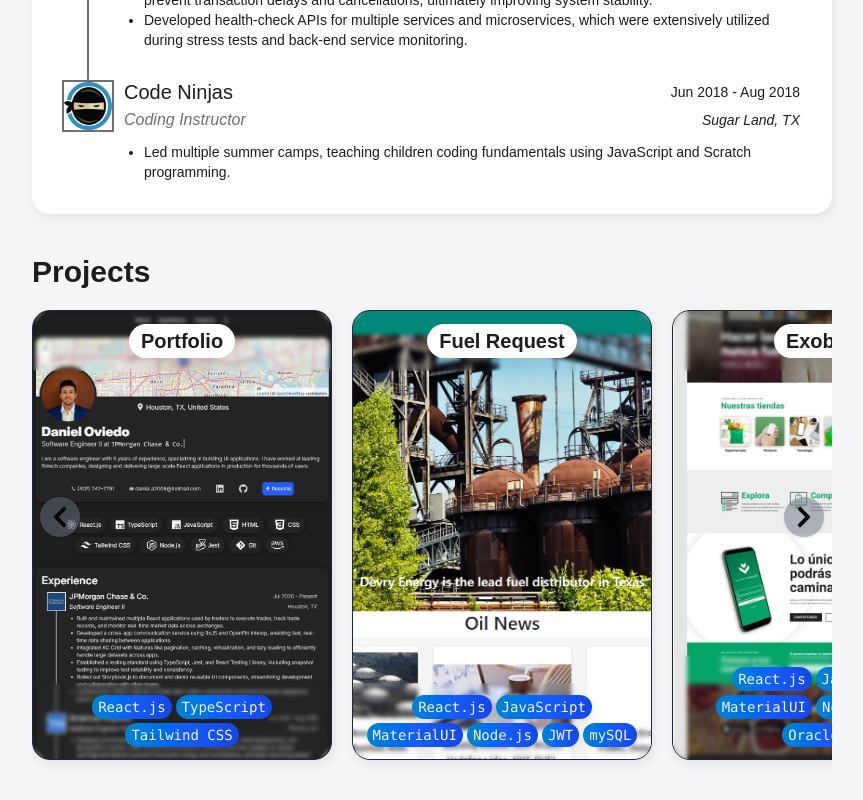
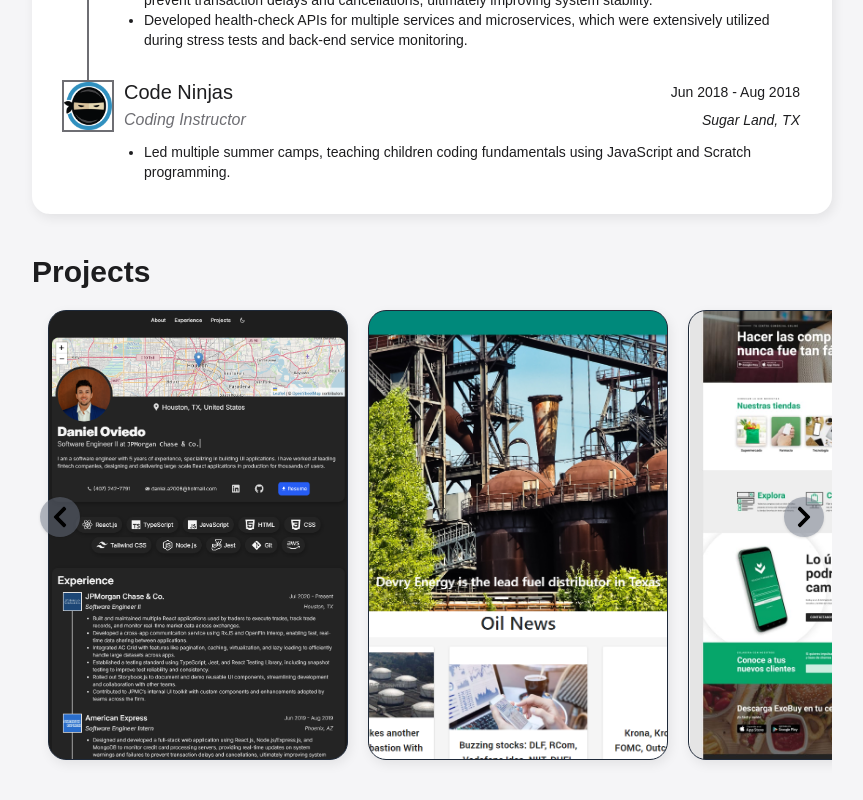
Before and after one commit to daoviedo/personal-page, a React (Vite) app: page / in a window 1280 px wide. Shown: the part 1214-2014 px from the top of the page, without its empty margins (208-1071 px from the left). Built offline with nearby package versions, Linux system fonts and the light colour scheme; a web font is replaced by a local one; what tailwindcss-motion would draw is missing.

Commit message:
restyled the project card

```diff
--- a/src/components/projects/carousel.tsx
+++ b/src/components/projects/carousel.tsx
@@ -27,7 +27,7 @@
       </h1>
       <div
         ref={scrollRef}
-        className="w-full sm:max-w-200 py-5 sm:px-4 sm:w-auto flex overflow-x-auto space-x-5 no-scrollbar snap-x snap-mandatory"
+        className="w-full sm:max-w-200 py-5 sm:px-4 sm:w-auto flex overflow-x-auto space-x-5 no-scrollbar snap-x snap-mandatory sm:snap-none"
       >
         {projects.map(project => (
           <CardProvider>
--- a/src/components/projects/project-card.tsx
+++ b/src/components/projects/project-card.tsx
@@ -24,7 +24,7 @@
   return (
     <div
       onClick={toggleClicked}
-      className="relative shrink-0 w-[300px] h-[450px] rounded-[18px] border-1 border-gray-800 dark:border-gray-400 flex flex-col justify-between shadow-light-shadow dark:shadow-dark-shadow motion-safe:transition-transform motion-safe:duration-300 motion-safe:ease-in-out hover:scale-[103%] snap-start"
+      className="relative shrink-0 w-[300px] h-[450px] rounded-[18px] border-1 border-gray-800 dark:border-gray-400 shadow-light-shadow dark:shadow-dark-shadow motion-safe:transition-transform motion-safe:duration-300 motion-safe:ease-in-out hover:scale-[103%] snap-start"
       style={{
         background: `url(${bg})`,
         backgroundSize: 'cover',
@@ -33,29 +33,20 @@
         backgroundAttachment: 'local',
       }}
     >
-      <div className="text-center font-semibold backdrop-blur-[2px] rounded-t-[18px] text-light-text-primary dark:text-dark-text-primary text-xl p-4">
-        <span className="bg-light-secondary dark:bg-dark-secondary rounded-3xl shadow-light-shadow dark:shadow-dark-shadow px-3 py-1.5">
-          {name}
-        </span>
-      </div>
-      <div className="w-full backdrop-blur-[2px] rounded-b-[18px] text-center p-3 font-light text-sm text-dark-text-primary flex flex-wrap justify-center gap-1">
-        {techStack.map(tech => (
-          <span className="bg-gradient-to-r from-sky-600 via-blue-600 to-blue-700 rounded-xl shadow-light-shadow dark:shadow-dark-shadow px-1.5 py-0.5 font-mono">
-            {tech}
-          </span>
-        ))}
-      </div>
       {/* Hidden description overlay */}
       <div
         data-isClicked={isClicked}
-        className="absolute inset-0 flex flex-col items-center justify-center bg-black/80 text-white text-center text-sm p-4 opacity-0 hover:opacity-100 data-[isClicked=true]:opacity-100 sm:data-[isClicked=true]:opacity-0 hover:sm:data-[isClicked=true]:opacity-100 transition-opacity duration-300 rounded-[18px]"
+        className="absolute inset-0 flex flex-col items-center justify-between bg-black/80 text-white text-center text-sm p-4 opacity-0 hover:opacity-100 data-[isClicked=true]:opacity-100 sm:data-[isClicked=true]:opacity-0 hover:sm:data-[isClicked=true]:opacity-100 transition-opacity duration-300 rounded-[18px]"
       >
+        <div className="text-center font-semibold text-dark-text-primary text-xl p-4">
+          {name}
+        </div>
         {desc}
-        <div className="flex mt-2">
+        <div className="flex mt-2 space-x-3">
           {liveLink !== '' && (
             <Button
               href={liveLink}
-              className="flex justify-center items-center p-2 hover:text-light-text-primary hover:dark:text-dark-text-primary motion-safe:transition-transform motion-safe:duration-300 motion-safe:ease-in-out hover:scale-110"
+              className="flex justify-center items-center px-2 py-1 motion-safe:transition-transform motion-safe:duration-300 motion-safe:ease-in-out hover:scale-110 border-1 border-gray-500 rounded-[18px]"
               target="_blank"
               rel="noopener noreferrer"
             >
@@ -65,7 +56,7 @@
           )}
           <Button
             href={repoLink}
-            className="flex justify-center items-center p-2 hover:text-light-text-primary hover:dark:text-dark-text-primary motion-safe:transition-transform motion-safe:duration-300 motion-safe:ease-in-out hover:scale-110 font-mono"
+            className="flex justify-center items-center px-2 py-1 motion-safe:transition-transform motion-safe:duration-300 motion-safe:ease-in-out hover:scale-110 font-mono border-1 border-gray-500 rounded-[18px]"
             target="_blank"
             rel="noopener noreferrer"
           >
@@ -73,6 +64,13 @@
             {'Source'}
           </Button>
         </div>
+        <div className="text-center p-3 font-light text-sm text-dark-text-primary flex flex-wrap justify-center gap-1">
+          {techStack.map(tech => (
+            <span className="bg-gradient-to-r from-sky-600 via-blue-600 to-blue-700 rounded-xl px-1.5 py-0.5 font-mono">
+              {tech}
+            </span>
+          ))}
+        </div>
       </div>
     </div>
   );
```
